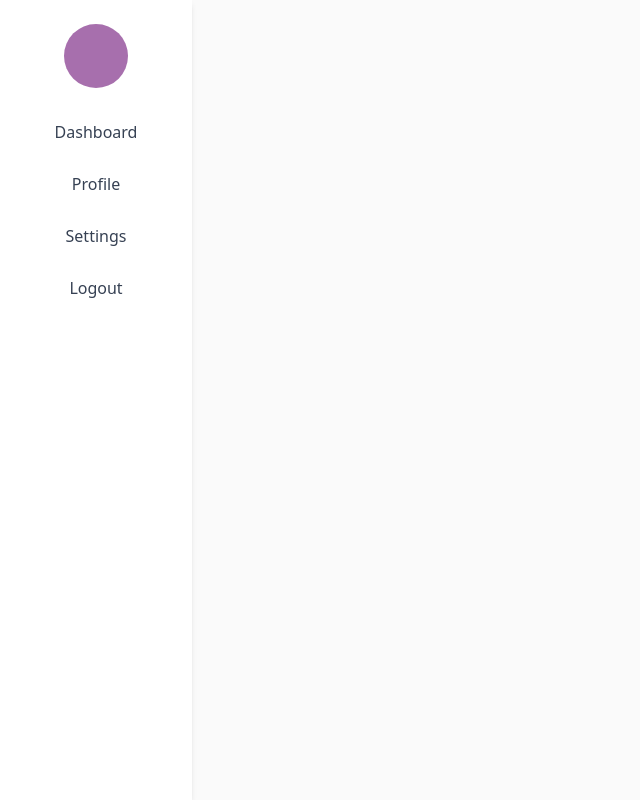
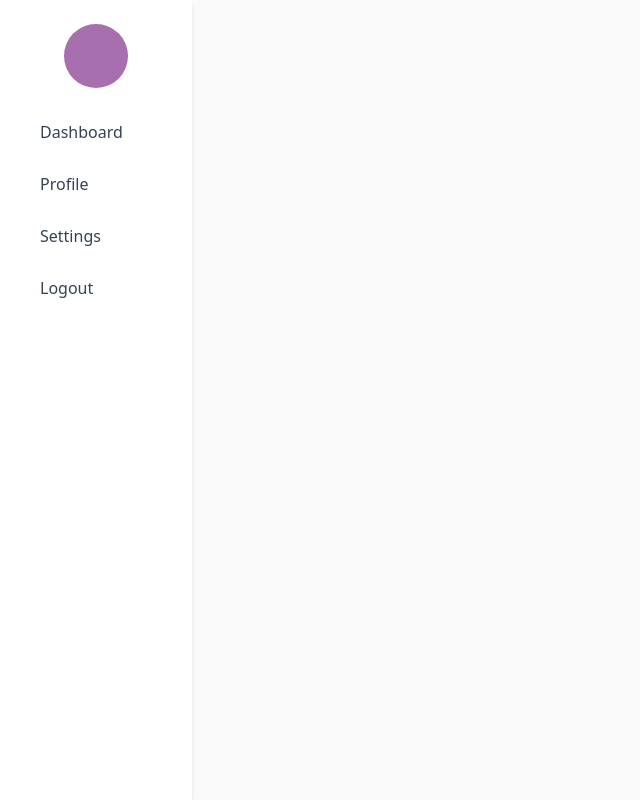
Before and after one commit to GabrielNBS/dashboard, a Next.js app: page / in a window 1280 px wide. Shown: the whole page, without its empty margins (0-640 px from the left). Built offline with nearby package versions, Linux system fonts and the light colour scheme.

Commit message:
feat: Utilizes 'clsx' for conditional class management

```diff
--- a/src/components/molecules/DashboardAside/index.tsx
+++ b/src/components/molecules/DashboardAside/index.tsx
@@ -2,6 +2,8 @@
 
 import Link from 'next/link';
 import { motion } from 'framer-motion';
+import clsx from 'clsx';
+import { usePathname } from 'next/navigation';
 
 export default function DashboardAside() {
   const optionsMenu = [
@@ -10,6 +12,8 @@ export default function DashboardAside() {
     { label: 'Settings', href: '/settings' },
     { label: 'Logout', href: '/logout' },
   ];
+
+  const pathname = usePathname();
 
   return (
     <motion.aside
@@ -28,7 +32,10 @@ export default function DashboardAside() {
           <li key={item.href}>
             <Link
               href={item.href}
-              className="block rounded-md px-4 py-2 text-center text-gray-700 hover:bg-gray-100"
+              className={clsx(
+                'block rounded-md px-4 py-2 font-medium transition-colors',
+                pathname === item.href ? 'bg-primary text-white' : 'text-gray-700 hover:bg-gray-100'
+              )}
             >
               {item.label}
             </Link>
```
